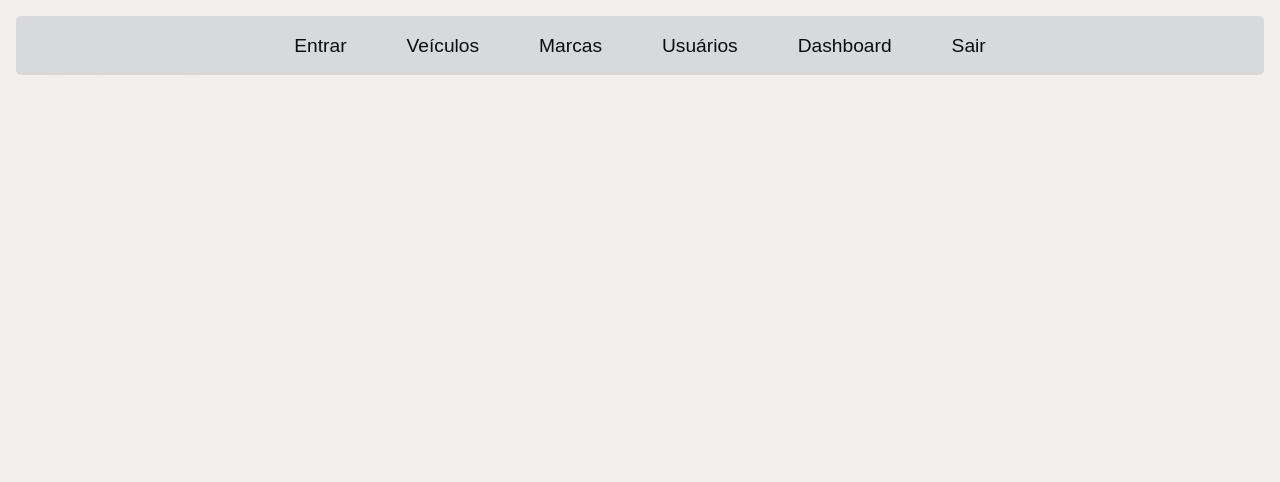
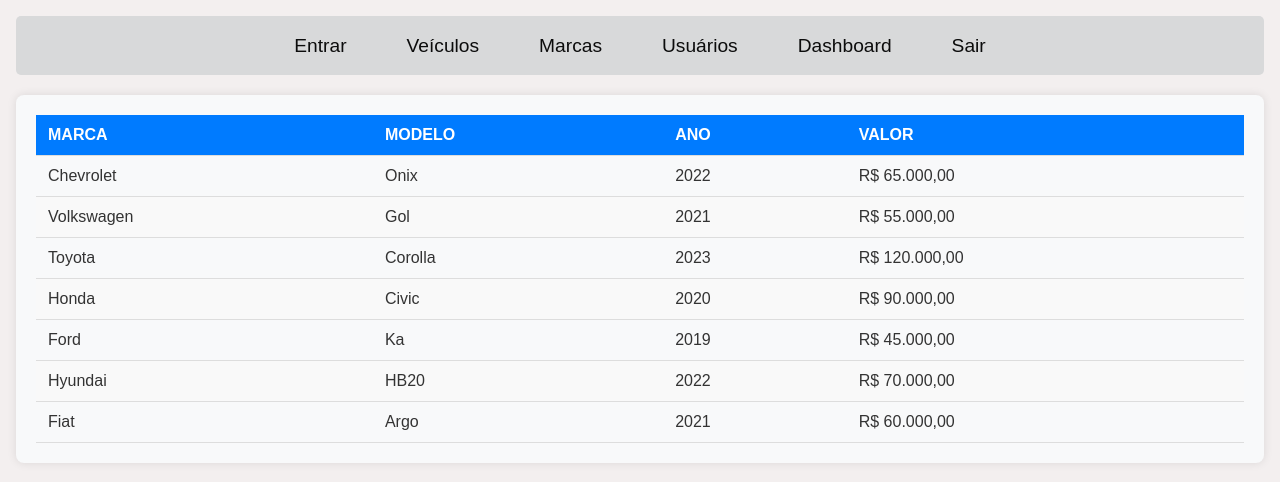
Before and after one commit to GersonAparecidoLima/FrontProjetoFinal, a React (Create React App) app: page /veiculo in a window 1280 px wide. Shown: the top 482 px of the page. Built offline with nearby package versions, Linux system fonts and the light colour scheme.

Commit message:
Veiculo base

```diff
--- a/src/pages/App.tsx
+++ b/src/pages/App.tsx
@@ -7,6 +7,7 @@
 import style from './App.module.scss'; // Importando o estilo do App
 import EditarCadastro from './Cadastro/EditarCadastro';
 import Inicio from './Inicio'; // ou '../pages/Inicio' se estiver em outro lugar
+import Veiculo from './Veiculo';
 
 function App() {
   return (
@@ -18,7 +19,9 @@
         <Routes>
           <Route path="/" element={<Inicio />} />
           <Route path="/login" element={<div>Em breve: Página de Veículo</div>} />
-          <Route path="/veiculo" element={<div>Em breve: Página de Veículo</div>} />
+
+          <Route path="/veiculo" element={<Veiculo />} />
+
           <Route path="/marcas" element={<div>Em breve: Página de Veículo</div>} />
           <Route path="/cadastro" element={<Cadastro />} />
           <Route path="/dashboard" element={<div>Em breve: Página de Veículo</div>} />
--- /dev/null
+++ b/src/pages/Veiculo/index.tsx
@@ -0,0 +1,23 @@
+import React from 'react';
+import Tabela from '../../components/Tabela/Tabela'; // Caminho certo pro seu componente
+
+const Veiculo = () => {
+  const cabecalhos = ['Marca', 'Modelo', 'Ano', 'Valor'];
+  const dados = [
+    ['Chevrolet', 'Onix', '2022', 'R$ 65.000,00'],
+    ['Volkswagen', 'Gol', '2021', 'R$ 55.000,00'],
+    ['Toyota', 'Corolla', '2023', 'R$ 120.000,00'],
+    ['Honda', 'Civic', '2020', 'R$ 90.000,00'],
+    ['Ford', 'Ka', '2019', 'R$ 45.000,00'],
+    ['Hyundai', 'HB20', '2022', 'R$ 70.000,00'],
+    ['Fiat', 'Argo', '2021', 'R$ 60.000,00']
+  ];
+
+  return (
+    <div>
+      <Tabela cabecalhos={cabecalhos} dados={dados} />
+    </div>
+  );
+};
+
+export default Veiculo;
```
Also changed, not shown: src/pages/Veiculo/index.module.scss (added).
